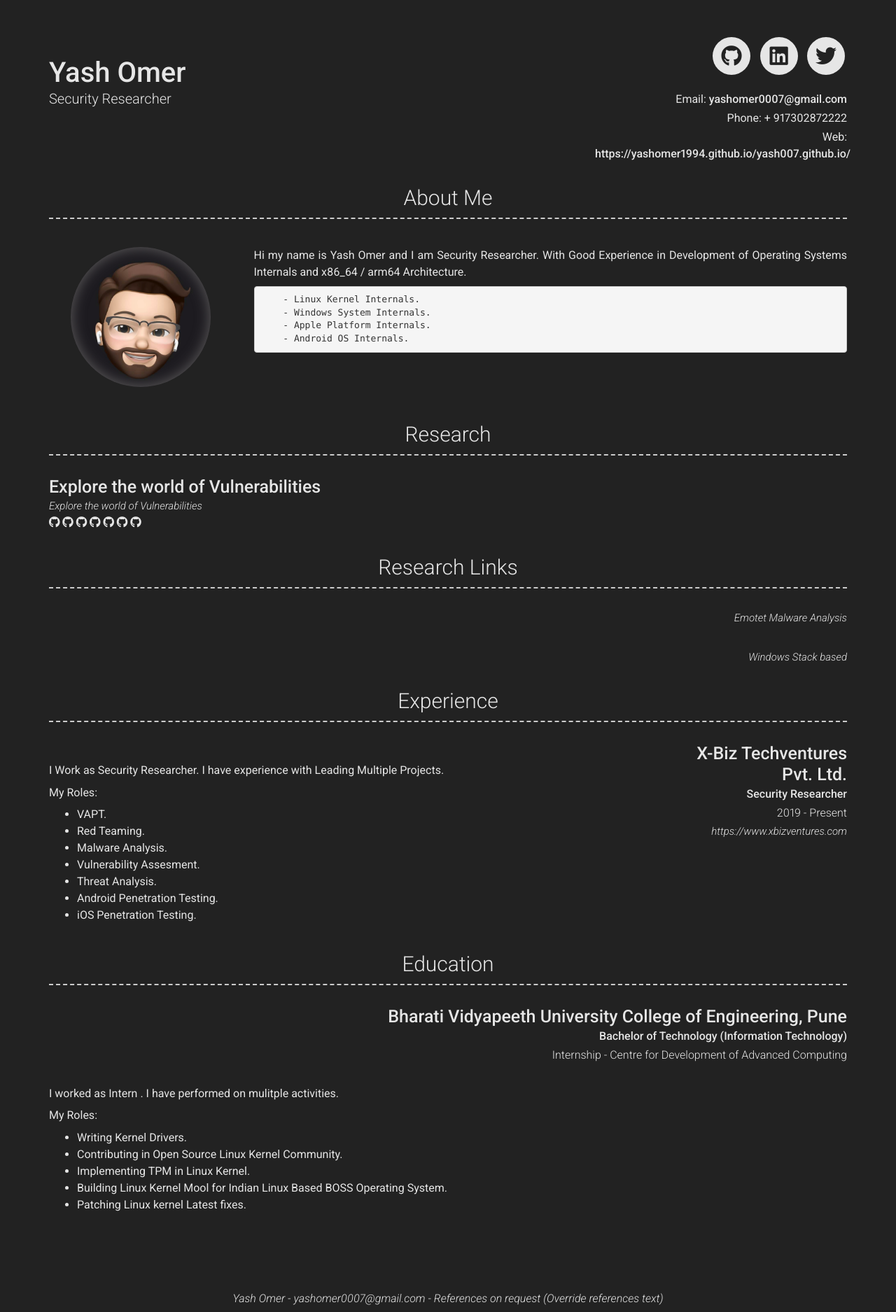
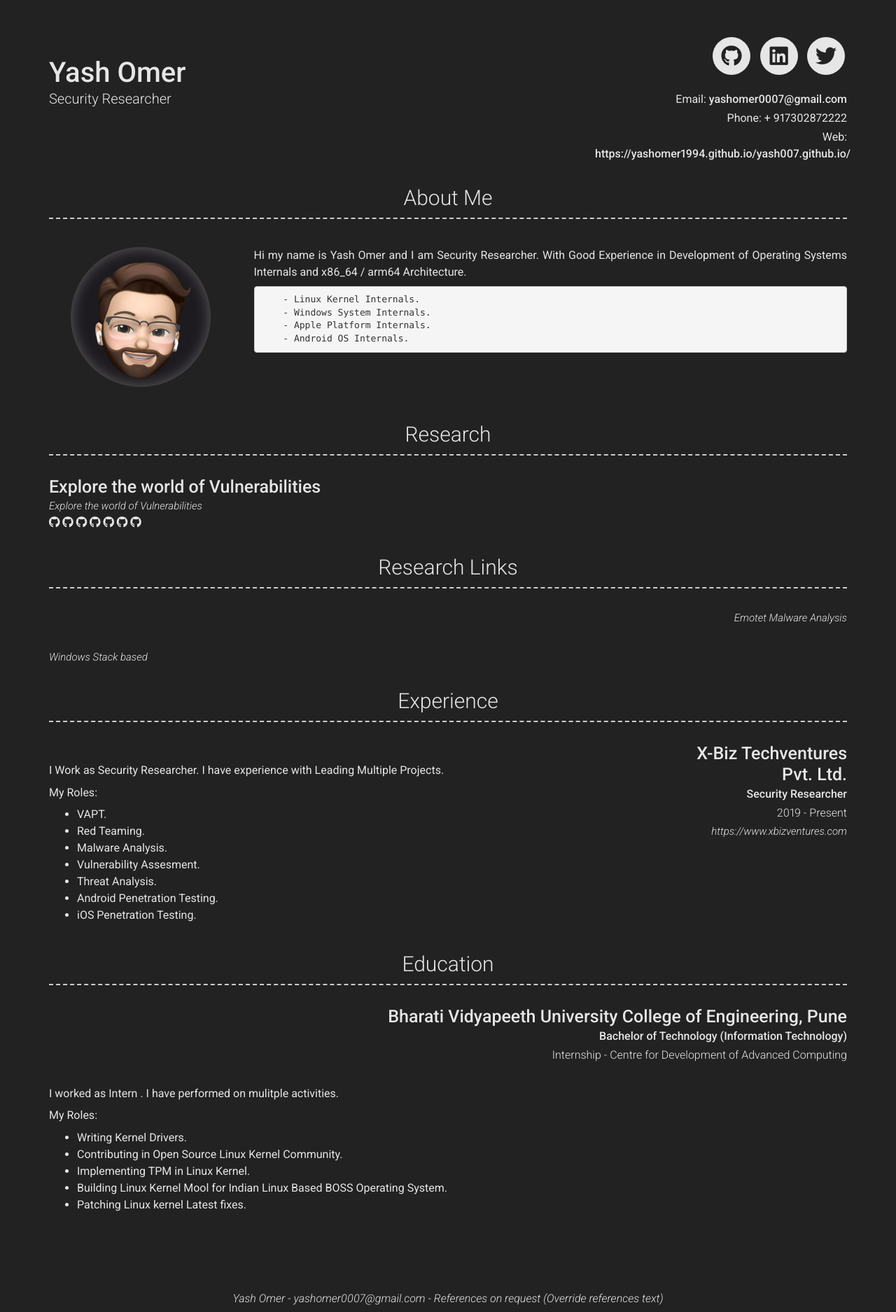
Before and after one commit to yashomer1994/Resume, a Jekyll site: the page built from index.md, in a window 1280 px wide. Shown: the whole page at 70% size. Built offline with Jekyll 4.4.1, drawn with Linux system fonts in a browser that asks for light colours; nearby versions of some CDN libraries.

Commit message:
Update _config.yml

```diff
--- a/_config.yml
+++ b/_config.yml
@@ -100,7 +100,7 @@ content:
       - layout: right
         link: https://yashomer1994.github.io/yash007.github.io/pe/msdos/2021/01/31/Ancillary-Function-Driver.html
         link_text: Emotet Malware Analysis
-      - layout: right
+      - layout: top-left
         link: https://yashomer1994.github.io/yash007.github.io/c/c++/asssembly/2021/01/11/Windows-Stack-Buffer-Overflow.html
         link_text: Windows Stack based
 
```
